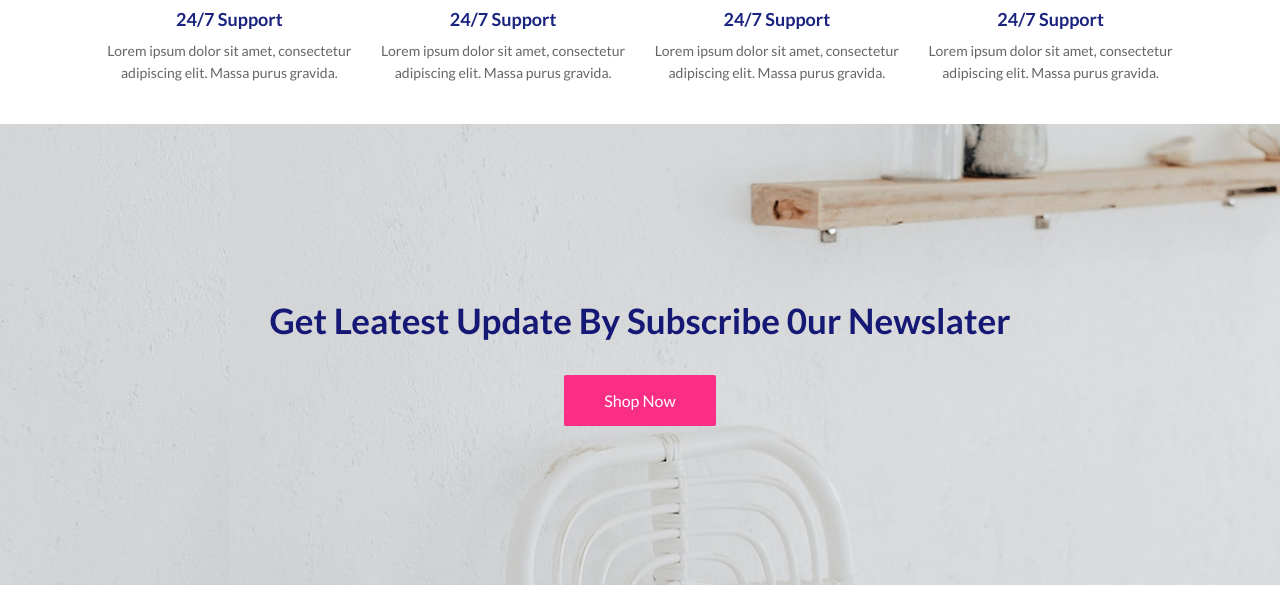
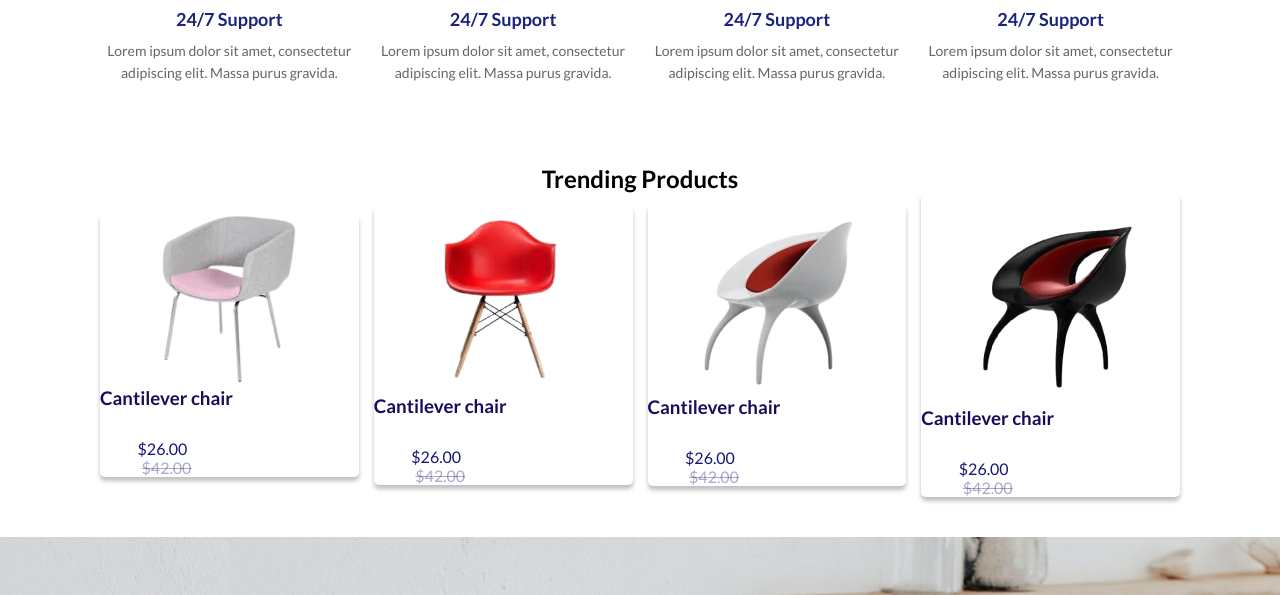
Before and after one commit to Hani-Khattab/hekto15, a plain HTML site: page index.html in a window 1280 px wide. Shown: the part 2100-2695 px from the top of the page. Drawn offline with Linux system fonts and the light colour scheme.

Commit message:
create trending product

```diff
--- a/assets/main.css
+++ b/assets/main.css
@@ -346,6 +346,55 @@ justify-content: space-between;
 /* End Shopex offer */
 
 
+
+/* Start Trending product*/
+.trending-product{
+    padding: 40px 0;
+}
+.trending-product h3{
+    margin-bottom: 30px;
+    color: #1A0B5B;
+}
+.trending-product .row{
+
+    justify-content: flex-start;
+    gap: 15px;
+}
+.Products-details  {
+    display: flex;
+        flex-direction: row;
+    justify-content: space-between;
+    gap: 25px;
+}
+
+.trending-product .Products{
+    flex-grow: 1;
+    flex-basis: 200px;
+    flex-shrink: 0;
+    box-shadow: 0px 4px 4px #00000040;
+    border-radius: 5px;
+}
+
+.Products .Products-details .Products-info {
+
+    display: flex;
+    flex-direction: column;
+justify-content: space-between;
+}
+.new-price {
+      color: #151875;
+      margin-right: 8px;
+    }
+    .origin-price {
+      color: #1518755e;
+      text-decoration: line-through;
+    }
+
+
+
+/* End Trending product*/
+
+
  /* Start Newslater */
 
 .newslater{
--- a/index.html
+++ b/index.html
@@ -348,8 +348,75 @@
 
         </section>
 
+        <section class="trending-product text-center">
+            <h2>Trending Products</h2>
+                <div class="container">
+                <div class="row">
+
+                    <div class="Products">
+                    <div class="img">
+                        <img src="./assets/img/product/trending-chair1.webp" alt="trending-chair1"/>
+                    </div>
+                     <div class="Products-details">
+
+                    <div class="Products-info">
+                        <h3>Cantilever chair</h3>
+                        <span class="new-price">$26.00</span>
+                        <span class="origin-price">$42.00</span>
+                    </div>
+                    </div>
+                    </div>
+
+                    <div class="Products">
+                    <div class="img">
+                        <img src="./assets/img/product/trending-chair2.webp" alt="trending-chair2"/>
+                    </div>
+                     <div class="Products-details">
+
+                    <div class="Products-info">
+                        <h3>Cantilever chair</h3>
+                        <span class="new-price">$26.00</span>
+                        <span class="origin-price">$42.00</span>
+                    </div>
+                    </div>
+                    </div>
+
+                    <div class="Products">
+                    <div class="img">
+                        <img src="./assets/img/product/trending-chair3.webp" alt="trending-chair3"/>
+                    </div>
+                     <div class="Products-details">
+
+                    <div class="Products-info">
+                        <h3>Cantilever chair</h3>
+                        <span class="new-price">$26.00</span>
+                        <span class="origin-price">$42.00</span>
+                    </div>
+                    </div>
+                    </div>
 
 
+
+                    <div class="Products">
+                    <div class="img">
+                        <img src="./assets/img/product/trending-chair4.webp" alt="trending-chair4"/>
+                    </div>
+
+                    <div class="Products-details">
+
+                    <div class="Products-info">
+                        <h3>Cantilever chair</h3>
+
+                        <span class="new-price">$26.00</span>
+                        <span class="origin-price">$42.00</span>
+                    </div>
+                    </div>
+                    </div>
+
+
+            </div>
+            </div>
+        </section>
 
 
 
```
Also changed, not shown: assets/img/product/trending-chair1.webp (added), assets/img/product/trending-chair2.webp (added), assets/img/product/trending-chair3.webp (added), assets/img/product/trending-chair4.webp (added).
